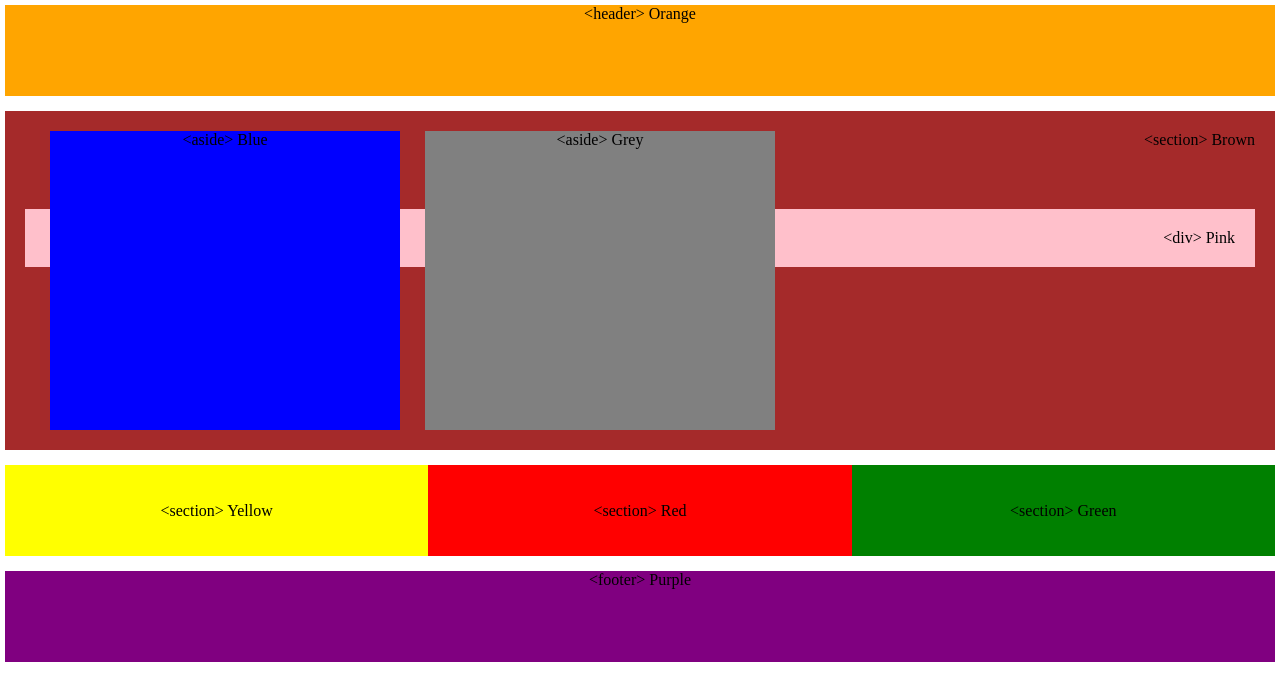
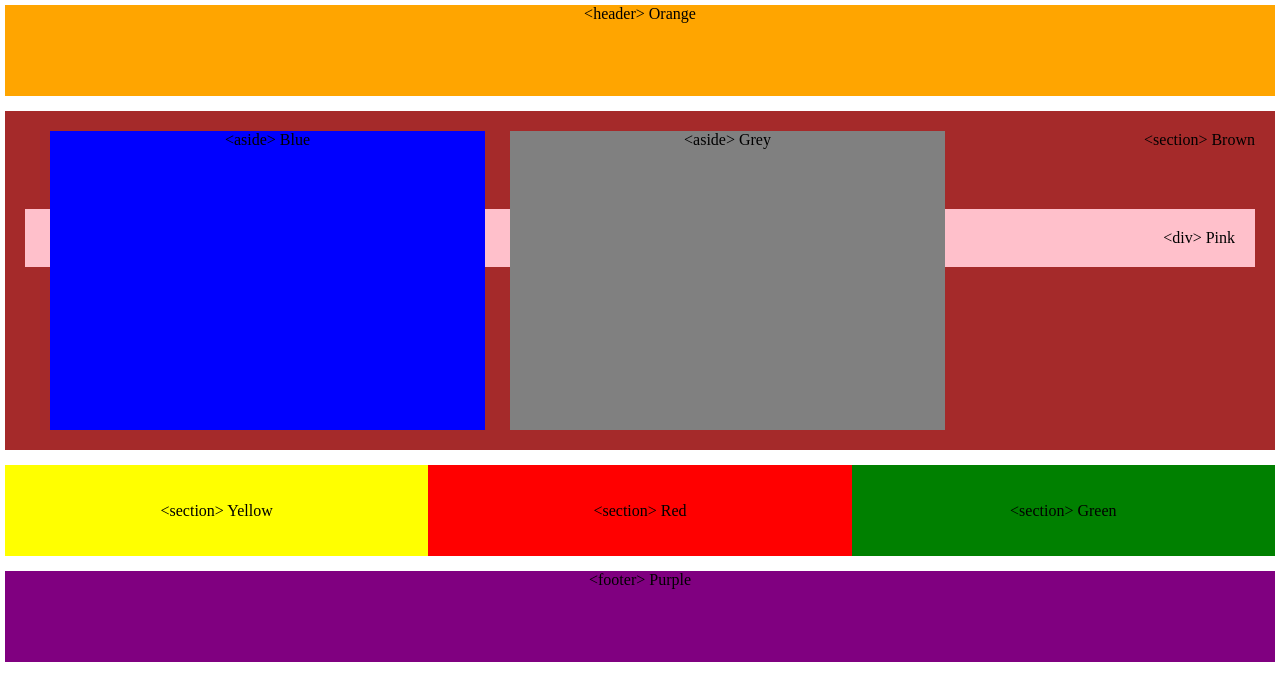
Before and after one commit to jwalla7/griD, a plain HTML site: page index.html in a window 1280 px wide. Drawn offline with Linux system fonts and the light colour scheme.

Commit message:
Update 1.2

```diff
--- a/style.css
+++ b/style.css
@@ -1,3 +1,5 @@
+/* -- CSS -- */
+
 * {
     box-sizing: border-box;
     text-align: center;
@@ -62,7 +64,7 @@
   aside {
     background-color: blue;
     color: black;
-    width: 350px;
+    width: 435px;
     height: 100%;
     margin-left: 25px;
     z-index: 5;
```
